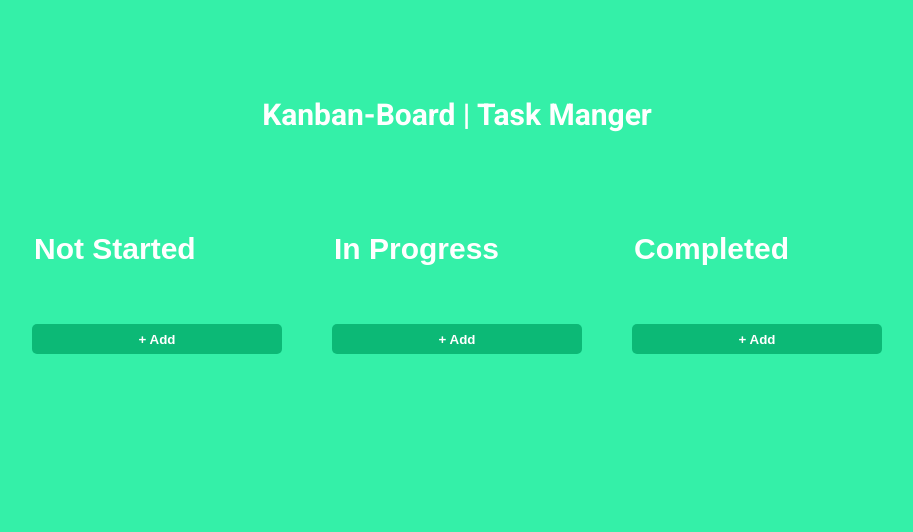
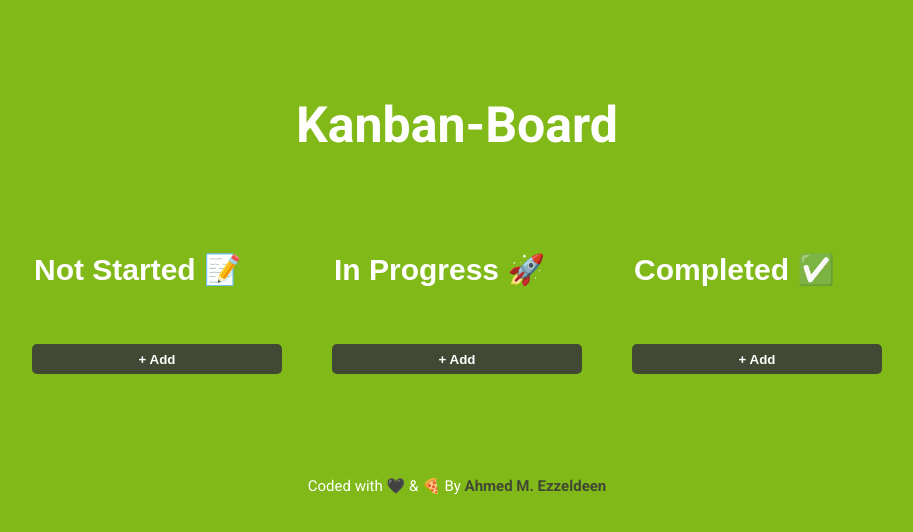
Before and after one commit to Ahmed3zzeldeen/Kanban-Board-Tasks, a plain HTML site: page index.html in a window 1280 px wide. Shown: the whole page, without its empty margins (183-1096 px from the left). Drawn offline with Linux system fonts and the light colour scheme.

Commit message:
Update Some UI

```diff
--- a/css/general.css
+++ b/css/general.css
@@ -24,6 +24,12 @@ Large: 1.8
 --- 02 COLORS
 
 - Primary:
+  --main-BG-color: #80b918;
+  --main-text-color: #fff;
+  --black-color: #000000;
+  --second-BG-color: #414833;
+  --edit-btn-color: #0a02ec;
+  --trash-btn-color: #000000;
 
 - Tints:
 
@@ -56,6 +62,24 @@ Medium: 11px
   box-sizing: border-box;
 }
 
+/*
+  Default colors;
+    --main-BG-color: #80b918;
+    --main-text-color: #fff;
+    --black-color: #000000;
+    --second-BG-color: #414833;
+    --edit-btn-color: #0a02ec;  // or   #c20e68;  //
+    --trash-btn-color: #000000; // or   #f00;     //
+
+  Theme Two [Yellow Theme]
+    --main-BG-color: #F9C846;
+    --main-text-color: #ffff;
+    --black-color: #000000;
+    --second-BG-color: #545863;
+    --edit-btn-color: #0900ff;
+    --trash-btn-color: #F00;
+*/
+
 ::selection {
   background-color: #1a1a1a63;
   color: #eee;
@@ -67,9 +91,16 @@ Medium: 11px
 }
 
 ::-webkit-scrollbar-thumb {
-  background-color: #34f0a8;
+  background-color: var(--main-BG-color);
 }
-
+:root {
+  --main-BG-color: #80b918;
+  --main-text-color: #fff;
+  --black-color: #000000;
+  --second-BG-color: #414833;
+  --edit-btn-color: #0a02ec;
+  --trash-btn-color: #000000;
+}
 html {
   /* font-size: 10px; */
   /* 10px / 16px = 0.625 = 62.5% */
@@ -81,9 +112,27 @@ body {
   font-family: "Roboto", sans-serif;
   line-height: 1;
   font-weight: 400;
-  color: #ffff;
-  background-color: #34f0a8;
+  background-color: var(--main-BG-color);
+  color: var(--main-text-color);
   overflow-x: hidden;
+}
+
+body.Default-Theme {
+  --main-BG-color: #80b918;
+  --main-text-color: #fff;
+  --black-color: #000000;
+  --second-BG-color: #414833;
+  --edit-btn-color: #0a02ec;
+  --trash-btn-color: #000000;
+}
+
+body.yellow-Theme {
+  --main-BG-color: #f9c846;
+  --main-text-color: #ffff;
+  --black-color: #000000;
+  --second-BG-color: #545863;
+  --edit-btn-color: #0900ff;
+  --trash-btn-color: #f00;
 }
 
 /**************************/
@@ -101,8 +150,8 @@ body {
   padding: 0 1.4rem;
   border-radius: 0.5rem;
   border-color: transparent;
-  background-color: #03ac6bce;
-  color: #fff;
+  background-color: var(--second-BG-color);
+  color: var(--main-text-color);
   font-weight: 600;
   cursor: pointer;
 }
@@ -116,7 +165,7 @@ input {
 
 input:not(:disabled):focus {
   border-color: transparent;
-  outline: #03ac6bce solid 2px;
+  outline: var(--second-BG-color) solid 2px;
 }
 
 .hide {
--- a/css/style.css
+++ b/css/style.css
@@ -5,7 +5,7 @@ header {
 }
 header .main-heading {
   margin: 10rem 0;
-  font-size: 3rem;
+  font-size: 5rem;
   font-weight: bold;
 }
 
@@ -26,7 +26,7 @@ main .boards .board-container {
 
 main .boards .board-container .board-title {
   background-color: transparent;
-  color: #fff;
+  color: var(--main-text-color);
   margin-bottom: 1.6rem;
   font-size: 3rem;
   font-weight: bold;
@@ -56,8 +56,8 @@ main .boards .board-container .tasks-list .task-cont .task,
 }
 
 main .boards .board-container .tasks-list .task-cont .task:disabled {
-  background-color: #fff;
-  color: #000;
+  background-color: var(--main-text-color);
+  color: var(--black-color);
 }
 
 main .boards .board-container .tasks-list .task-cont .task {
@@ -75,7 +75,7 @@ main .boards .board-container .tasks-list .task-cont .control-btns {
 
 .tasks-list .task-cont .control-btns button {
   padding: 0.4rem;
-  color: #fff;
+  color: var(--main-text-color);
   border-radius: 50rem;
   background-color: transparent;
   font-size: 1.5rem;
@@ -84,12 +84,51 @@ main .boards .board-container .tasks-list .task-cont .control-btns {
 }
 
 .tasks-list .task-cont .control-btns button:hover {
-  /* transform: scale(1.1); */
   opacity: 1;
 }
 .tasks-list .task-cont .control-btns button.edit {
-  color: #c20e68;
+  color: var(--edit-btn-color);
 }
 .tasks-list .task-cont .control-btns button.remove {
-  color: #f00;
+  color: var(--trash-btn-color);
 }
+
+/* <================ Footer ================> */
+footer {
+  display: flex;
+  justify-content: center;
+  align-items: center;
+  margin: 10rem 0rem;
+}
+
+footer .developer-name-cont {
+  font-size: 1.5rem;
+}
+
+footer .developer-name-cont a {
+  color: var(--second-BG-color);
+  transition: 0.2s;
+  font-weight: bold;
+  text-decoration: none;
+}
+
+footer .developer-name-cont a:hover {
+  color: var(--main-text-color);
+}
+
+footer .copy-right-text {
+  font-size: 1.4rem;
+  padding: 10px 0 0;
+  opacity: 0.7;
+}
+
+@media (max-width: 320px) {
+  footer .developer-name-cont {
+    font-size: 0.9rem;
+  }
+  footer .copy-right-text {
+    font-size: 0.6rem;
+    padding: 10px;
+    opacity: 0.7;
+  }
+}
--- a/index.html
+++ b/index.html
@@ -8,6 +8,7 @@
   <title>Kanban-Board | Task Manger</title>
   <!--Icons-->
   <link rel="stylesheet" href="./css/all.min.css">
+  <link rel="shortcut icon" href="./Images/favicon.png" type="image/x-icon">
   <!-- Google Fonts Roboto -->
   <link rel="preconnect" href="https://fonts.googleapis.com">
   <link rel="preconnect" href="https://fonts.gstatic.com" crossorigin="">
@@ -16,35 +17,39 @@
     rel="stylesheet">
   <link rel="stylesheet" href="./css/general.css">
   <link rel="stylesheet" href="./css/style.css">
-  <link rel="stylesheet" href="./css/queries.css">
 </head>
 
-<body>
+<body class="Default-Theme">
   <header class="container">
-    <h1 class="main-heading">Kanban-Board | Task Manger</h1>
+    <h1 class="main-heading">Kanban-Board</h1>
   </header>
   <main class="container">
     <div class="boards">
       <div class="board-container">
-        <input class="board-title" type="text" placeholder="board-title" value="Not Started" disabled>
+        <input class="board-title" type="text" placeholder="board-title" value="Not Started 📝" disabled>
         <div class="tasks-list">
         </div>
-        <button class="add-btn btn">+ Add</button>
+        <button class="add-btn btn" title="add new task button">+ Add</button>
       </div>
       <div class="board-container">
-        <input class="board-title" type="text" placeholder="board-title" value="In Progress" disabled>
+        <input class="board-title" type="text" placeholder="board-title" value="In Progress 🚀" disabled>
         <div class="tasks-list">
         </div>
-        <button class="add-btn btn">+ Add</button>
+        <button class="add-btn btn" title="add new task button">+ Add</button>
       </div>
       <div class="board-container">
-        <input class="board-title" type="text" placeholder="board-title" value="Completed" disabled>
+        <input class="board-title" type="text" placeholder="board-title" value="Completed ✅" disabled>
         <div class="tasks-list">
         </div>
-        <button class="add-btn btn">+ Add</button>
+        <button class="add-btn btn" title="add new task button">+ Add</button>
       </div>
     </div>
   </main>
+  <footer>
+    <p class="developer-name-cont"> Coded with <span>🖤</span> &amp; <span>🍕</span> By <a href="#">Ahmed M.
+        Ezzeldeen</a>
+    </p>
+  </footer>
 </body>
 <script src="./js/main.js"></script>
 
```
